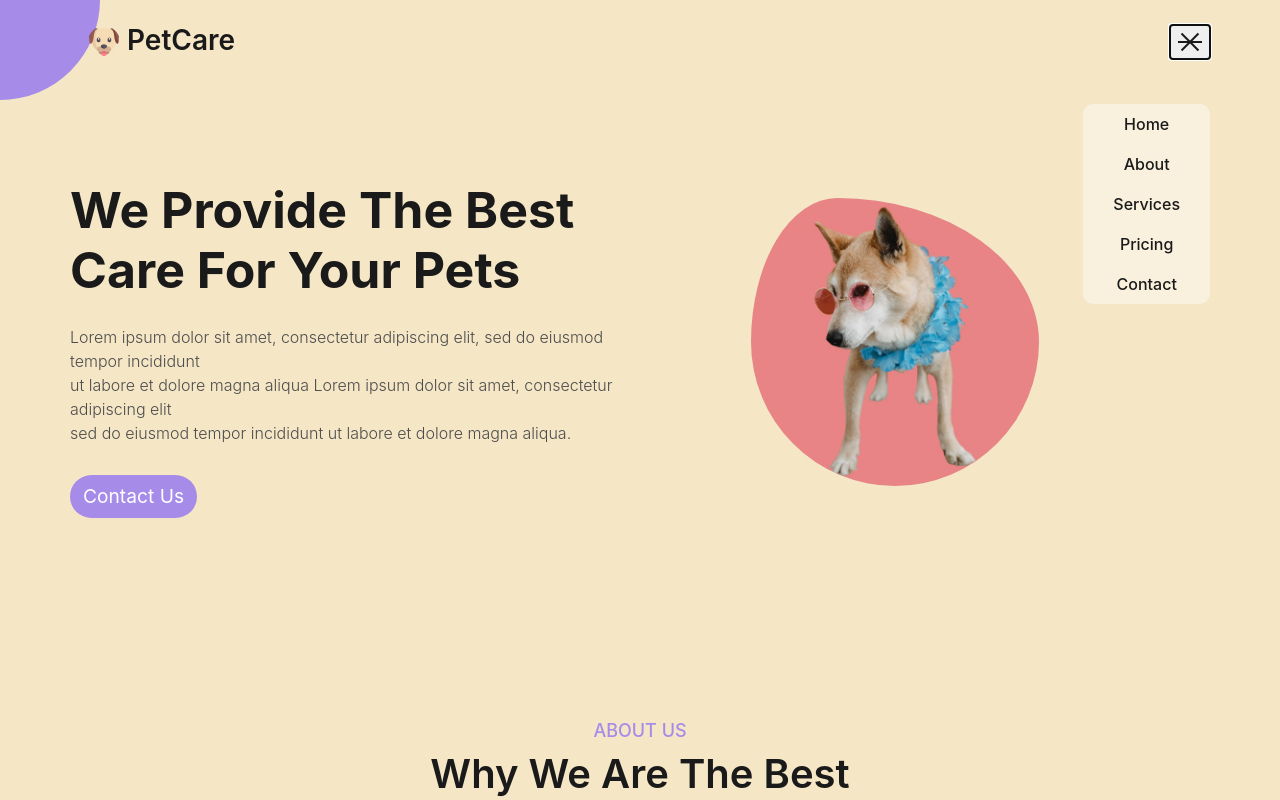
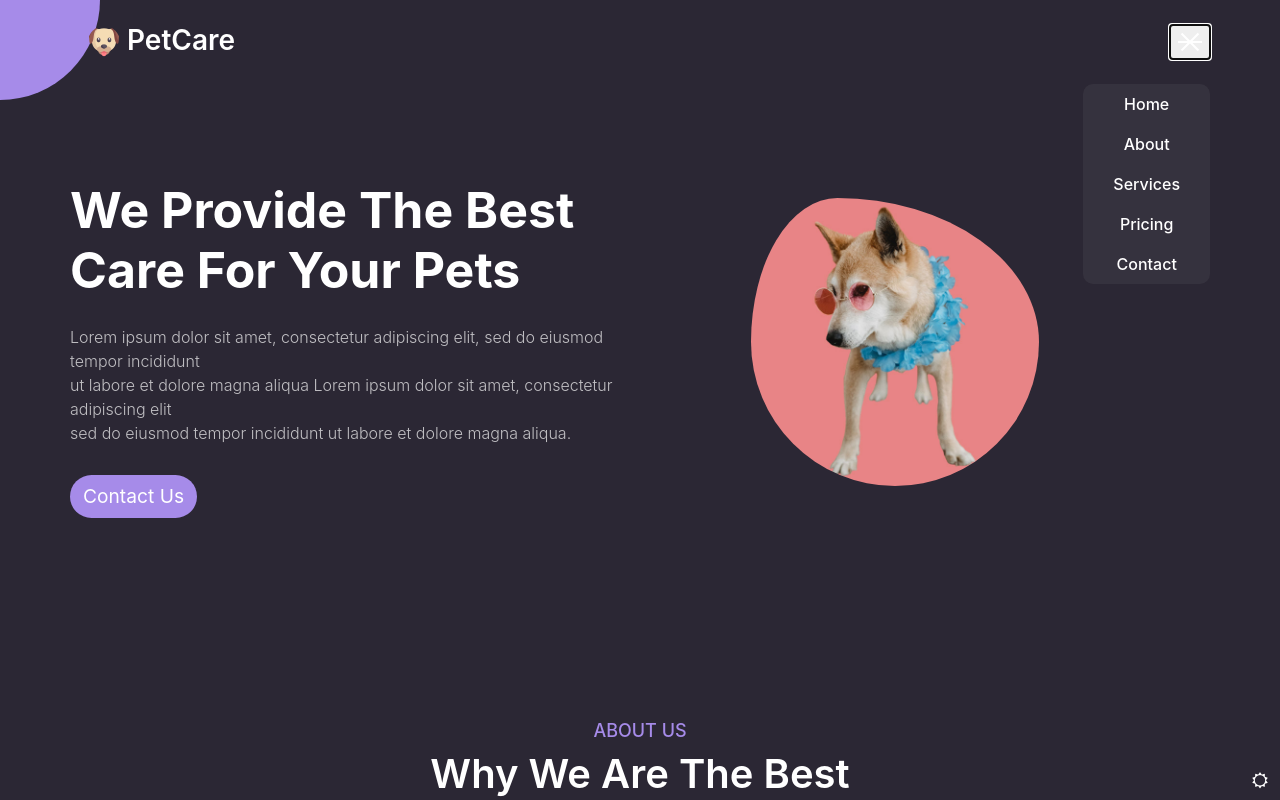
Before and after one commit to munny006/PetCare-Frontend-JavaScript, a plain HTML site: page index.html in a window 1280 px wide. Both pictures are taken after a click on the button 1190 px from the left and 42 px from the top of the page. Shown: the top 800 px of the page. Drawn offline with Linux system fonts and the light colour scheme.

Commit message:
first commit

```diff
--- a/app.js
+++ b/app.js
@@ -8,3 +8,34 @@ function navToggle()
 	//console.log('hi');
 }
 navToggler.addEventListener("click",navToggle);
+
+
+//theme
+
+function themeLightDark(){
+const switcherBtn = document.querySelector(".js-switcher-btn");
+const icon = switcherBtn.querySelector("i");
+
+function changeIcon(){
+	if(document.body.classList.contains("dark")){
+		icon.classList.remove("fa-moon-o");
+		icon.classList.add("fa-sun-o");
+	}
+	else{
+		icon.classList.remove("fa-sun-o");
+		icon.classList.add("fa-moon-o");
+	}
+}
+switcherBtn.addEventListener("click",()=>{
+	document.body.classList.toggle("dark");
+	changeIcon();
+	if(document.body.classList.contains("dark")){
+		IconStorage.setItem("theme","dark");
+	}
+	else{
+		IconStorage.setItem("theme","light");
+	}
+});
+changeIcon();
+}
+themeLightDark();
--- a/css/style.css
+++ b/css/style.css
@@ -558,7 +558,7 @@ border:none;
 	width: 100%;
 	height: 100%;
 	background-color: var(--black-90);
-	/*transition: top 0.2s ease 0.2s, transform 0.2s ease; */
+	transition: top 0.2s ease 0.2s, transform 0.2s ease;
 
 
 }
@@ -594,11 +594,11 @@ visibility: hidden;
 .nav li{
 	background-color: var(--white-alpha-40);
 	text-align: center;
-	transform: translateY(20px);
+
 }
 .nav a{
 	display: block;
-	text-decoration:none;
+	text-decoration:none!important;
 	padding: 8px 30px ;
 	font-weight: 500;
 	color: var(--black-90)!important;
@@ -611,3 +611,41 @@ visibility: hidden;
 .nav li:last-child{
 	border-radius:  0 0 10px 10px;
 }
+
+.switcher-btn{
+	height: 40px;
+	width: 40px; position: fixed;
+	right: 0;
+	bottom: 0;
+	color: var(--black-90)!important;
+	z-index: 3;
+	border-radius: 50%;
+	border:none;
+	background-color: transparent;
+}
+.switcher-btn::before{
+	content: '';
+    position: absolute;
+    left: 0;
+    top: 0;
+    height: 100%;
+    width: 100%;
+    background-color: var(--main-color)!important;z-index: -1;
+    border-radius: 50%;
+    transition: transform 0.3s ease;
+    transform: scale(0);
+}
+.switcher-btn:hover::before{
+	transform:scale(1);
+}
+body.dark{
+	--body-bg-color:hsl(258,14%,18%);
+	--white-alpha-40:hsla(0,0%,100%,0.05);
+	--black-90 :hsl(0,0%,100%);
+	--black-70:hsla(0,0%,100%,0.7);
+	--border-color-1:hsla(0,0%,100%,0.12);
+	--border-color-2:hsla(0,0%,100%,0.05);
+	--shadow-color:hsla(0,0%,0%,0.15);
+
+
+}
--- a/index.html
+++ b/index.html
@@ -12,7 +12,7 @@
 
 	<title> PetCare </title>
 </head>
-<body>
+<body class="dark">
 	<header class="header">
 		<div class="container">
 			<div class="header-main">
@@ -25,11 +25,11 @@
 				</button>
 				<nav class="nav js-nav">
 					<ul>
-						<li style="--item:0"><a href="">home</a></li>
-						<li style="--item:1"><a href="">about</a></li>
-						<li style="--item:2"><a href="">services</a></li>
-						<li style="--item:3"><a href="">pricing</a></li>
-						<li style="--item:4"><a href="">contact</a></li>
+						<li style="--item:0"><a href="#home">home</a></li>
+						<li style="--item:1"><a href="#about">about</a></li>
+						<li style="--item:2"><a href="#services">services</a></li>
+						<li style="--item:3"><a href="#pricing">pricing</a></li>
+						<li style="--item:4"><a href="#contact">contact</a></li>
 					</ul>
 				</nav>
 
@@ -39,14 +39,14 @@
 
 	</header>
 
-	<section class="home">
+	<section class="home" id="home">
 		<div class="container">
 			<div class="row">
 				<div class="col-md-6">
 					<div class="home-text">
 						<h1>We provide the best <br>care for your pets</h1>
 						<p>Lorem ipsum dolor sit amet, consectetur adipiscing elit, sed do eiusmod tempor incididunt <br> ut labore et dolore magna aliqua Lorem ipsum dolor sit amet, consectetur adipiscing elit <br>sed do eiusmod tempor incididunt ut labore et dolore magna aliqua.</p>
-						<a href="" class="btn"> Contact Us </a>
+						<a href="#contact" class="btn"> Contact Us </a>
 					</div>
 				</div>
 				<div class="col-md-6">
@@ -67,7 +67,7 @@
 
 	</section>
 
-	<section class="about section-padding">
+	<section class="about section-padding" id="about">
 		<div class="container">
 			<div class="section-title">
 				<h2 class="title">about us</h2>
@@ -102,7 +102,7 @@
 		</div>
 
 	</section>
-	<section class="services section-padding">
+	<section class="services section-padding" id="services">
 		<div class="container">
 			<div class="section-title">
 				<h2 class="title">services</h2>
@@ -214,7 +214,7 @@
 </section>
 
 
-<section class="pricing section-padding">
+<section class="pricing section-padding" id="pricing">
 	<div class="container">
 		<div class="section-title">
 			<h2 class="title">pricing</h2>
@@ -317,7 +317,7 @@
 
 </section>
 
-<section class="Contact section-padding">
+<section class="Contact section-padding" id="contact">
 	<div class="container">
 		<div class="row">
 			<div class="col-lg-6">
@@ -428,6 +428,10 @@
 	</div>
 </footer>
 
+<button type="button" class="switcher-btn js-switcher-btn">
+	<i class="fa" aria-hidden="true"></i>
+
+</button>
 
 
 
```
